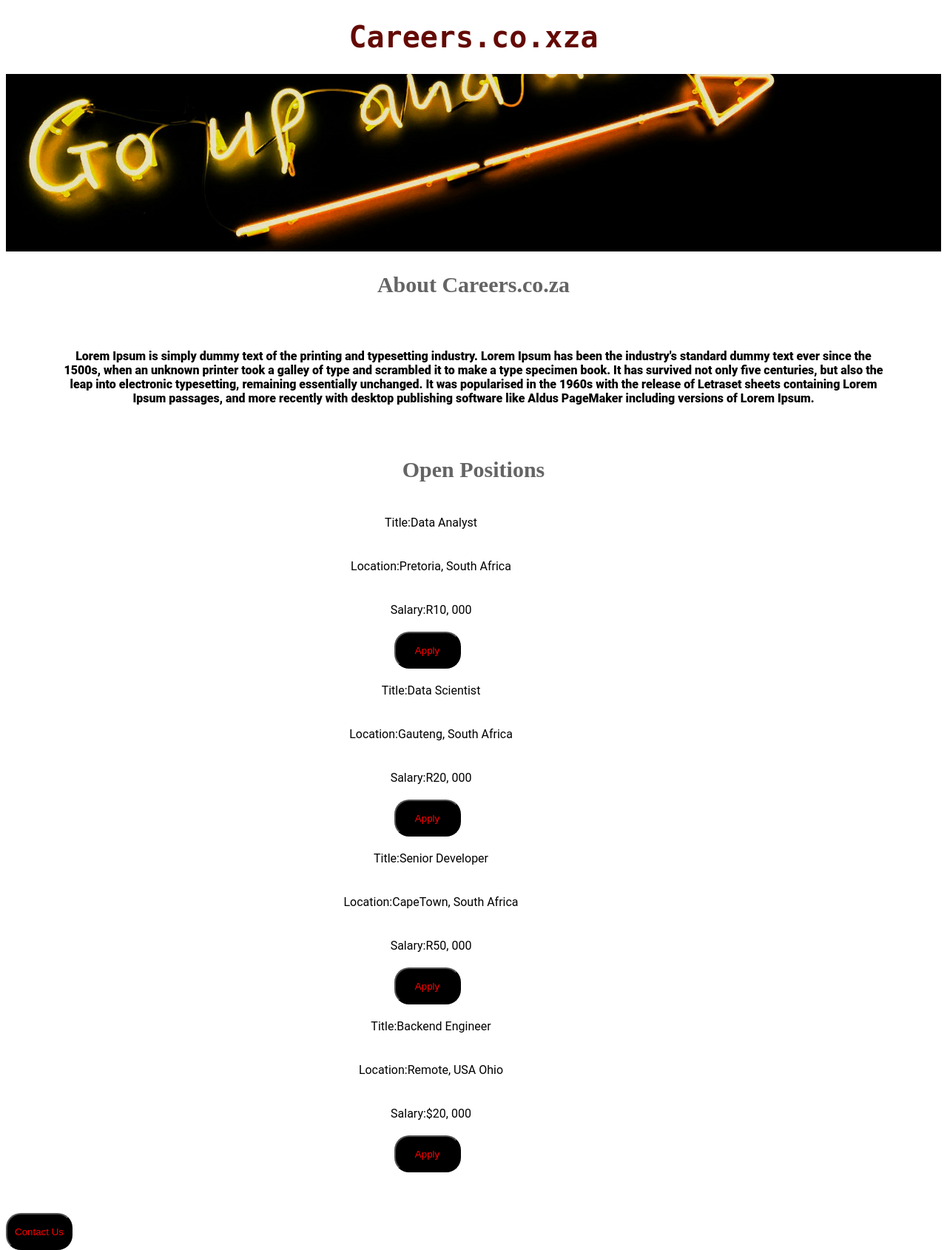
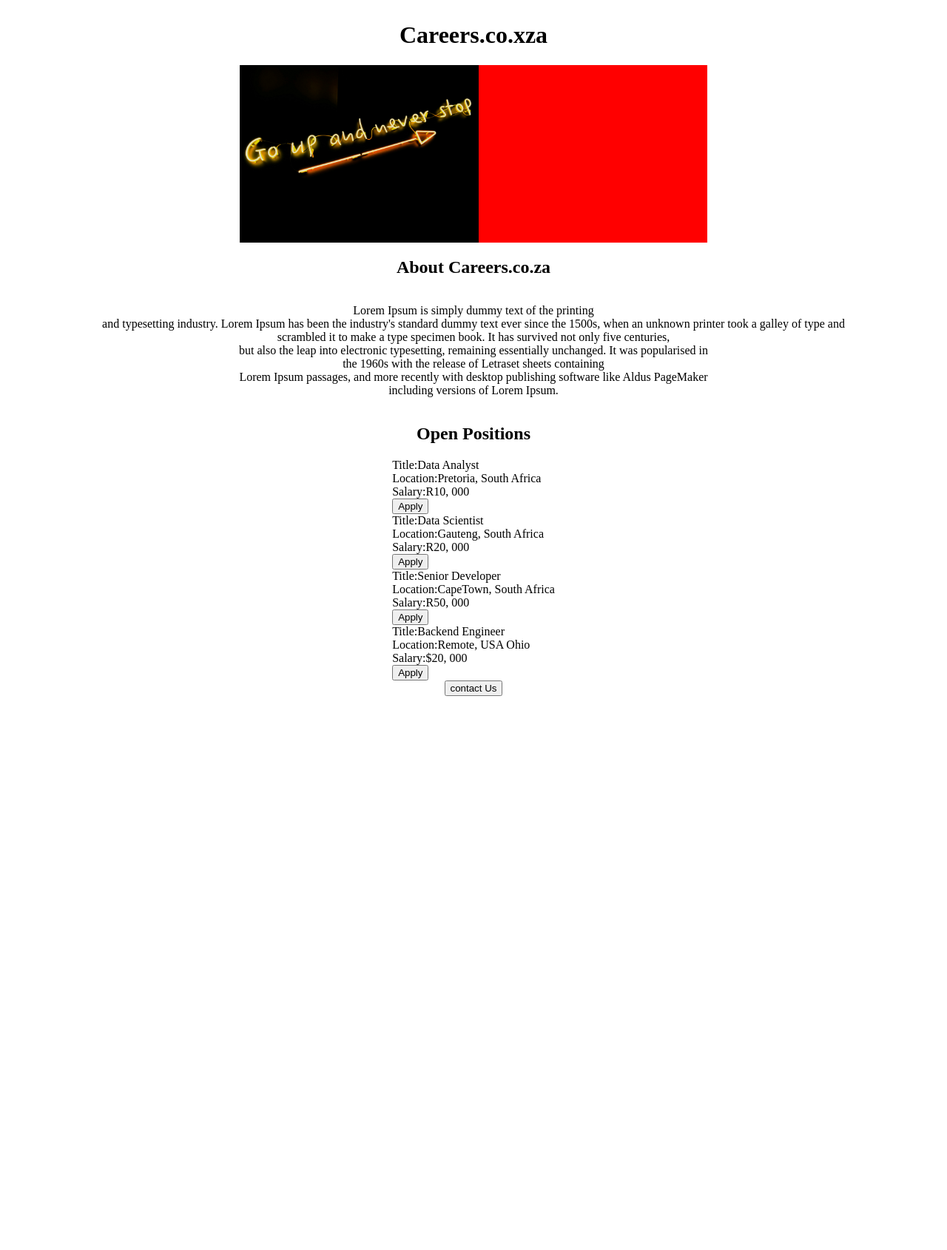
Before and after one commit to Rushil1997/-my-debut-websitev2, a Flask app: page / in a window 1280 px wide. Shown: the whole page at 74% size. After the commit the page ends 941 px from the top, so only its background shows below. Run offline with Flask 3, Linux system fonts and the light colour scheme.

Commit message:
Changed CSS styling

```diff
--- a/templates/home.html
+++ b/templates/home.html
@@ -1,117 +1,76 @@
 <!DOCTYPE html>
 <hml>
   <head>
+    <meta charset="utf-8">
+    <meta http-equiv="X-UA-Compatible" content="IE=edge">
+    <meta name="viewport" content="width=device-width, initial-scale=1">
     <title>Home Page</title>
+
     <style>
-      #container{
-        text-align: center;
-        width:100%;
-      }
-      #hero{
-        width:100%;
-        height:240px;
-        object-fit: cover;
-      }
-      #contactbutton{
-         max-width:100%;
+      .container{
         display: flex;
-        justify-content:center;
-        margin-top:55px;
-        float:left
-
-
-
+        flex-direction:column;
+        align-items:center;
+        max-width:100%;
 
       }
-     button{
-        width:90px;
-        height:50px;
-        background-color:black;
-        color:red;
-        align-items: center;
-       border-radius:20px;
+      .img{
+        display:flex;
 
+        width:50%;
+        background-color:red;
       }
-
-      h1{
-        font-size: 40px;
-        font-family:Monospace;
-        color:rgb(100,10,5)
+      .hero-img{
+        align-items:center;
+        max-width:90%;
+        height:15rem;
+        object-fit:cover;
+        border-radious:50px;
       }
-      h2{
-        font-size: 30px;
-        font-family:Luminari;
-        color:rgb(100,100,100)
-
-      }
-      p{
-        font-family: Roboto;
-        font-family: 18px;
-        font-weight:900;
-        text-align:center;
-        padding:20px;
-        margin:50px
+      .paragraph p{
+        box-sizing: border-box;
+        text-align: center;
       }
       .job-container{
-        display:flex;
-        flex-direction: column;
-        border-bottom: 5px black;
-        font-family: Roboto;
-        font-family: 24px;
-
-      }
-      .job{
-        padding:10px;
-        margin:10px;
-        margin-right:125px;
-        font-family: Roboto;
-        font-family: 24px;
-      }
-      .title{
-        padding:10px;
-        margin:10px;
-        margin-right:125px;
-        font-family: Roboto;
-        font-family: 24px;
-      }
-      .salary{
-        padding:10px;
-        margin:10px;
-        margin-right:125px;
-        font-family: Roboto;
-        font-family: 24px;
-      }
-      .apply{
-        float:right;
-
-        margin-right:125px;
+       float:left;
       }
 
 
     </style>
   </head>
   <body>
-    <div id="container">
+    <div class="container">
       <h1>Careers.co.xza</h1>
-      <img id="hero" src="https://05c707c7-9faa-4efe-9ce9-05d0cf402444-00-1vyy5l5nfyp0z.spock.replit.dev/static/debut_home_hero-img.jpg"  />
+      <div class="img">
+         <img id="hero" src="https://05c707c7-9faa-4efe-9ce9-05d0cf402444-00-1vyy5l5nfyp0z.spock.replit.dev/static/debut_home_hero-img.jpg"class="hero-img" />
+
+      </div>
+
       <h2>About Careers.co.za</h2>
-      <p>Lorem Ipsum is simply dummy text of the printing and typesetting industry. Lorem Ipsum has been the industry's standard dummy text ever since the 1500s, when an unknown printer took a galley of type and scrambled it to make a type specimen book. It has survived not only five centuries, but also the leap into electronic typesetting, remaining essentially unchanged. It was popularised in the 1960s with the release of Letraset sheets containing Lorem Ipsum passages, and more recently with desktop publishing software like Aldus PageMaker including versions of Lorem Ipsum.
-      </p>
+      <div class="paragraph">
+        <p>Lorem Ipsum is simply dummy text of the printing <br>and typesetting industry. Lorem Ipsum has been the industry's standard dummy text ever since the 1500s, when an unknown printer took a galley of type and <br>scrambled it to make a type specimen book. It has survived not only five centuries, <br>but also the leap into electronic typesetting, remaining essentially unchanged. It was popularised in <br>the 1960s with the release of Letraset sheets containing<br> Lorem Ipsum passages, and more recently with desktop publishing software like Aldus PageMaker<br>including versions of Lorem Ipsum.
+          </p>
+      </div>
+
       <h2>Open Positions</h2>
-      <div class="job-container">
-        {% for job in jobs%}
-          <div class="job">Title:{{job["title"]}}</div>
-          <div class="title">Location:{{job["location"]}}</div>
-          <div class="salary">Salary:{{job["salary"]}}</div>
-          <div class="apply"><button>Apply</button></div>
+      <div>
 
-         {% endfor %}
 
 
       </div >
-    <div id="contactbutton">
-      <button>Contact Us</button>
+    <div>
+      <div class="job-container">
+          {% for job in jobs%}
+             <div>Title:{{job["title"]}}</div>
+            <div>Location:{{job["location"]}}</div>
+            <div>Salary:{{job["salary"]}}</div>
+          <div><button>Apply</button></div>
+           {% endfor %}
+
+      </div>
+
     </div>
+       <button>contact Us</button>
 
   </body>
 </hml>
```
